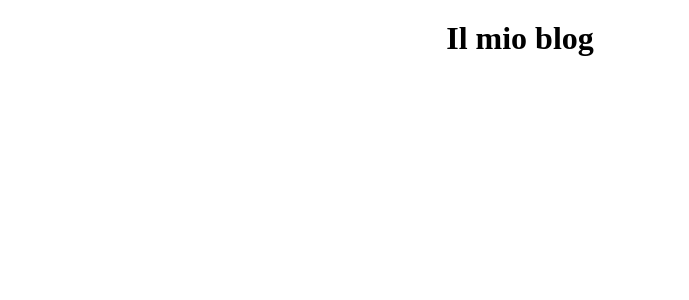
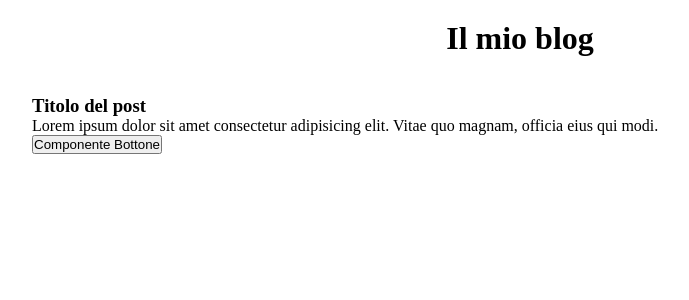
Before and after one commit to gianluca-milesi/react-components, a React (Vite) app: page / in a window 1280 px wide. Shown: the top 300 px of the page, without its empty margins (120-809 px from the left). Built offline with nearby package versions, Linux system fonts and the light colour scheme.

Commit message:
ADD: Main and Card components

```diff
--- a/src/App.jsx
+++ b/src/App.jsx
@@ -1,9 +1,11 @@
 import Header from "./layouts/Header/Header.jsx"
+import Main from "./layouts/Main.jsx"
 
 function App() {
   return (
     <>
       <Header />
+      <Main />
     </>
   )
 }
--- /dev/null
+++ b/src/components/Card/Card.jsx
@@ -0,0 +1,16 @@
+function Card() {
+    return (
+        <>
+            <div className="card">
+                <img src="" />
+                <div className="card-body">
+                    <h3 className="card-title">Titolo del post</h3>
+                    <p className="card-description">Lorem ipsum dolor sit amet consectetur adipisicing elit. Vitae quo magnam, officia eius qui modi.</p>
+                    <button>Componente Bottone</button>
+                </div>
+            </div>
+        </>
+    )
+}
+
+export default Card
--- /dev/null
+++ b/src/layouts/Main.jsx
@@ -0,0 +1,13 @@
+import Card from "../components/Card/Card.jsx"
+
+function Main() {
+    return (
+        <>
+            <div className="container">
+                <Card />
+            </div>
+        </>
+    )
+}
+
+export default Main
```
